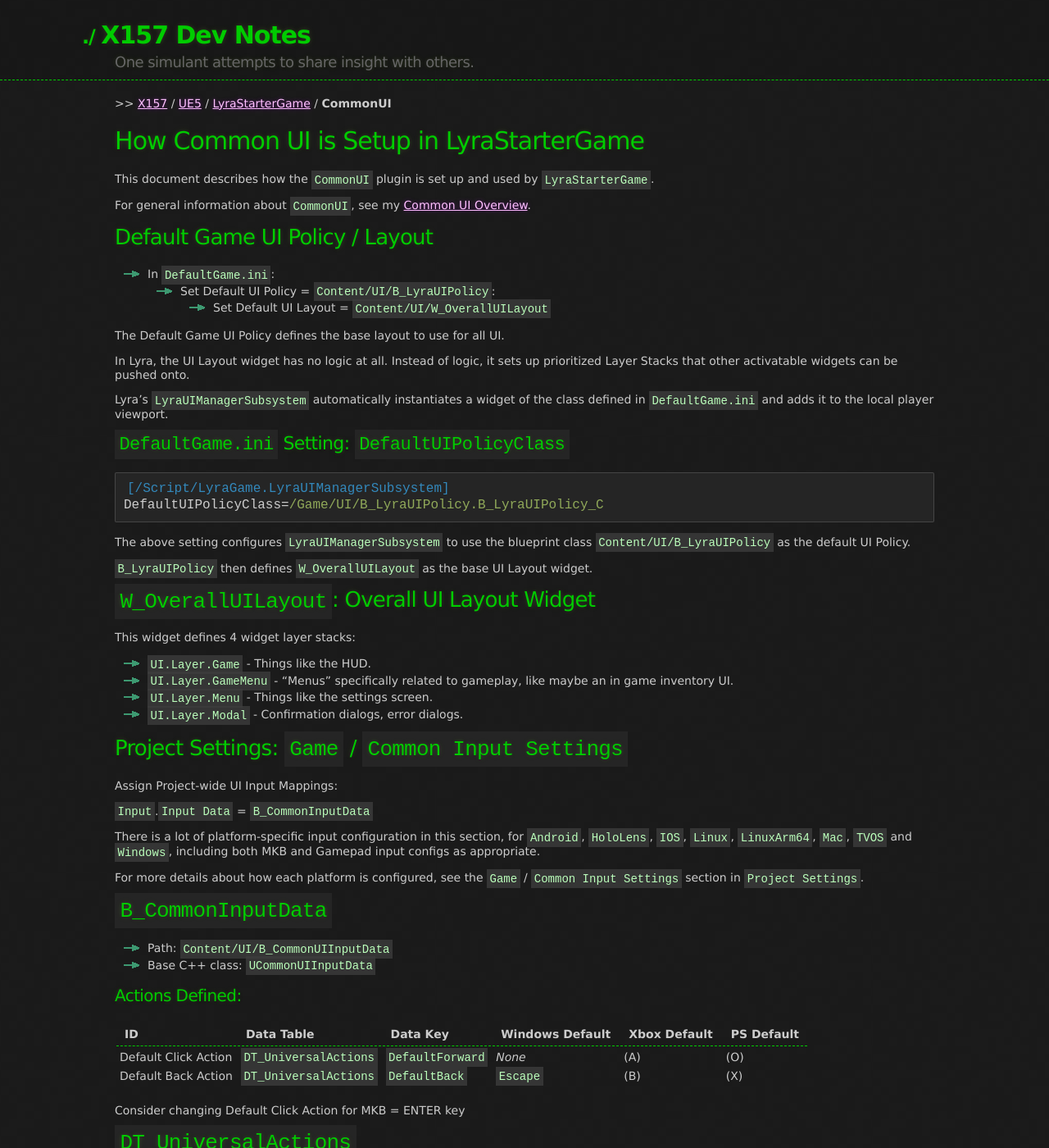
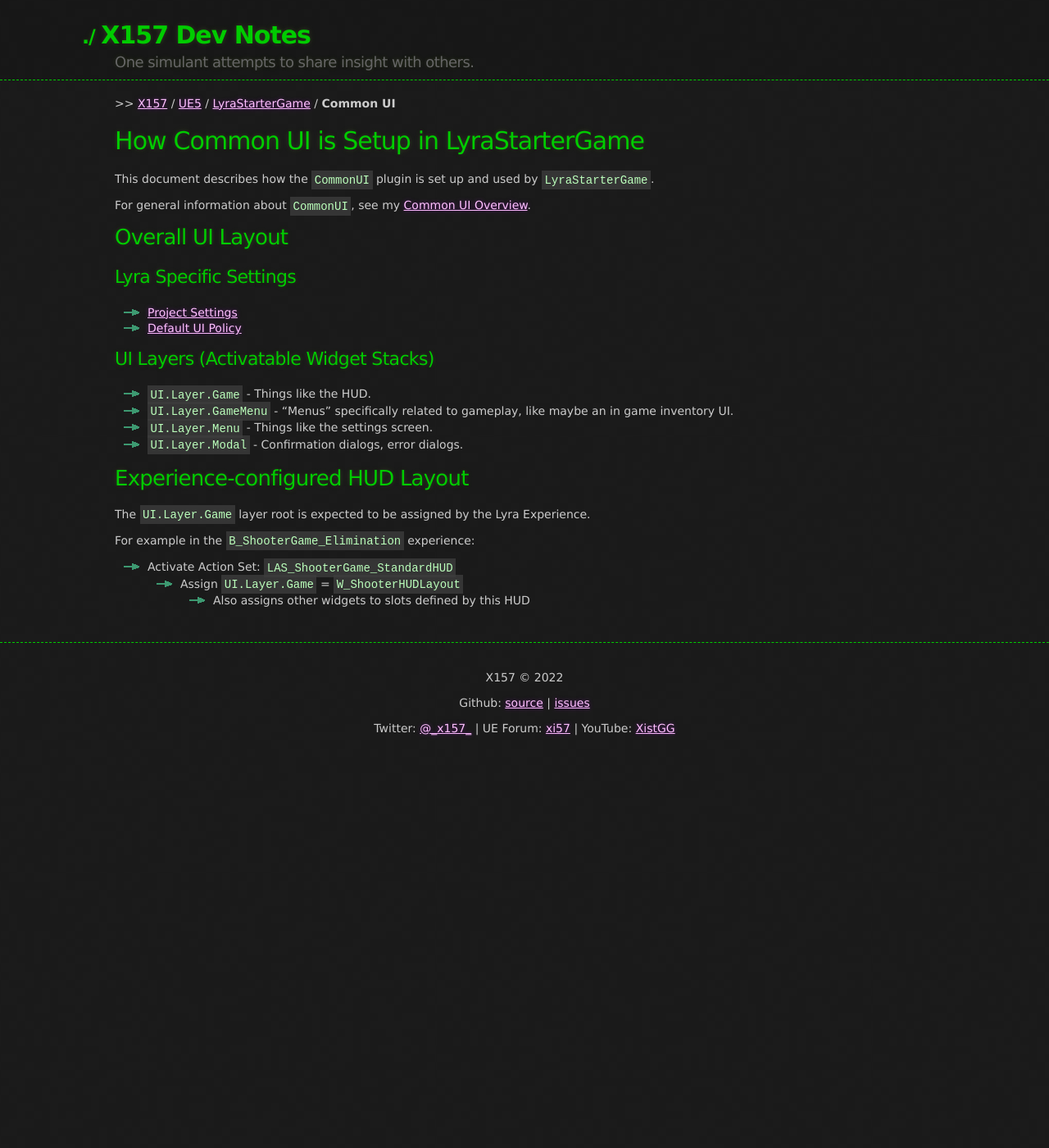
Before and after one commit to x157/x157.github.io, a Jekyll site: the page built from UE5/LyraStarterGame/CommonUI/index.md, in a window 1280 px wide and 1400 px high. Shown: the whole window at 82% size. Built offline with Jekyll 4.4.1, drawn with Linux system fonts in a browser that asks for light colours; some of the changed text lies outside the part shown.

Commit message:
Organizing Lyra CommonUI docs

````diff
--- a/UE5/LyraStarterGame/CommonUI/index.md
+++ b/UE5/LyraStarterGame/CommonUI/index.md
@@ -2,7 +2,7 @@
 title: "How Common UI is Setup in LyraStarterGame"
 description: "Review of how Epic configured Common UI in LyraStarterGame"
 breadcrumb_path: "UE5/LyraStarterGame"
-breadcrumb_name: CommonUI
+breadcrumb_name: Common UI
 ---
 
 
@@ -12,38 +12,14 @@
 
 For general information about `CommonUI`, see my [Common UI Overview](/UE5/CommonUI/).
 
+## Overall UI Layout
 
-## Default Game UI Policy / Layout
-- In `DefaultGame.ini`:
-  - Set Default UI Policy = `Content/UI/B_LyraUIPolicy`:
-    - Set Default UI Layout = `Content/UI/W_OverallUILayout`
+### Lyra Specific Settings
 
-The Default Game UI Policy defines the base layout to use for all UI.
+- [Project Settings](./ProjectSettings)
+- [Default UI Policy](./DefaultUIPolicy)
 
-In Lyra, the UI Layout widget has no logic at all.  Instead of logic, it sets up
-prioritized Layer Stacks that other activatable widgets can be pushed onto.
-
-Lyra's `LyraUIManagerSubsystem` automatically instantiates a widget of the class
-defined in `DefaultGame.ini` and adds it to the local player viewport.
-
-
-### `DefaultGame.ini` Setting: `DefaultUIPolicyClass`
-
-```ini
-[/Script/LyraGame.LyraUIManagerSubsystem]
-DefaultUIPolicyClass=/Game/UI/B_LyraUIPolicy.B_LyraUIPolicy_C
-```
-
-The above setting configures `LyraUIManagerSubsystem` to use the blueprint class
-`Content/UI/B_LyraUIPolicy`
-as the default UI Policy.
-
-`B_LyraUIPolicy` then defines `W_OverallUILayout` as the base UI Layout widget.
-
-
-## `W_OverallUILayout`: Overall UI Layout Widget
-
-This widget defines 4 widget layer stacks:
+### UI Layers (Activatable Widget Stacks)
 
 - `UI.Layer.Game` - Things like the HUD.
 - `UI.Layer.GameMenu` - "Menus" specifically related to gameplay, like maybe an in game inventory UI.
@@ -51,77 +27,12 @@
 - `UI.Layer.Modal` - Confirmation dialogs, error dialogs.
 
 
-## Project Settings: `Game` / `Common Input Settings`
+## Experience-configured HUD Layout
 
-Assign Project-wide UI Input Mappings:
+The `UI.Layer.Game` layer root is expected to be assigned by the Lyra Experience.
 
-`Input`.`Input Data` = `B_CommonInputData`
+For example in the `B_ShooterGame_Elimination` experience:
 
-There is a lot of platform-specific input configuration in this section, for
-`Android`, `HoloLens`, `IOS`, `Linux`, `LinuxArm64`, `Mac`, `TVOS` and `Windows`,
-including both MKB and Gamepad input configs as appropriate.
-
-For more details about how each platform is configured, see the
-`Game` / `Common Input Settings`
-section in `Project Settings`.
-
-
-## `B_CommonInputData`
-- Path: `Content/UI/B_CommonUIInputData`
-- Base C++ class: `UCommonUIInputData`
-
-#### Actions Defined:
-
-| ID                   | Data Table            | Data Key         | Windows Default | Xbox Default | PS Default |
-|----------------------|-----------------------|------------------|-----------------|--------------|------------|
-| Default Click Action | `DT_UniversalActions` | `DefaultForward` | *None*          | (A)          | (O)        |
-| Default Back Action  | `DT_UniversalActions` | `DefaultBack`    | `Escape`        | (B)          | (X)        |
-
-
-Consider changing Default Click Action for MKB = ENTER key
-
-
-## `DT_UniversalActions`
-- Path: `Content/UI/DT_UniversalActions`
-- Row type: `CommonInputActionDataBase`
-
-This Data Table lists input actions that Common UI will react to.
-
-There are some things defined here that I'm not sure why they're here.
-Maybe they're used, maybe not.  Need to deep dive Lyra to find out.
-
-The two that are **definitely** used are `DefaultForward` and `DefaultBack`.
-
-
-## Project Settings: `Plugins` / `Common UI Editor`
-
-There are a few settings here to configure the default Text, Button and Border style for the project.
-
-| Default Style | Asset                                                 |
-|---------------|-------------------------------------------------------|
-| Text          | `Content/UI/Foundation/Text/TextStyle-Regular`        |
-| Border        | *(None)*                                              |
-| Button        | `Content/UI/Foundation/Buttons/ButtonStyle-Primary-M` |
-
-
-
-## Project Settings: `Plugins` / `Common UI Input Settings`
-
-`UI.Action.Escape` Action Tag assigned to:
-
-- Keyboard `Escape` key
-- Gamepad `Special Right` button
-
-
-## Lyra HUD Layout Widget
-
-The Experience is responsible for choosing the HUD Layout Widget.
-The HUD Layout widget is pushed onto the `UI.Layer.Game` stack of the project's
-overall UI layout `W_OverallUILayout`.
-
-For example:
-
-- `B_ShooterGame_Elimination` Experience:
-  - Activate Action Set: `LAS_ShooterGame_StandardHUD`
-    - Use `W_ShooterHUDLayout` widget as the `UI.Layer.Game` root
-      - Assigns other widgets to slots defined on this HUD by Gameplay Tag
+- Activate Action Set: `LAS_ShooterGame_StandardHUD`
+  - Assign `UI.Layer.Game` = `W_ShooterHUDLayout`
+    - Also assigns other widgets to slots defined by this HUD
````
Also changed, not shown: UE5/LyraStarterGame/CommonUI/DefaultUIPolicy.md (added, +120 -0 lines), UE5/LyraStarterGame/CommonUI/LyraUIMessagingSubsystem.md (added, +34 -0 lines), UE5/LyraStarterGame/CommonUI/ProjectSettings.md (added, +69 -0 lines).
